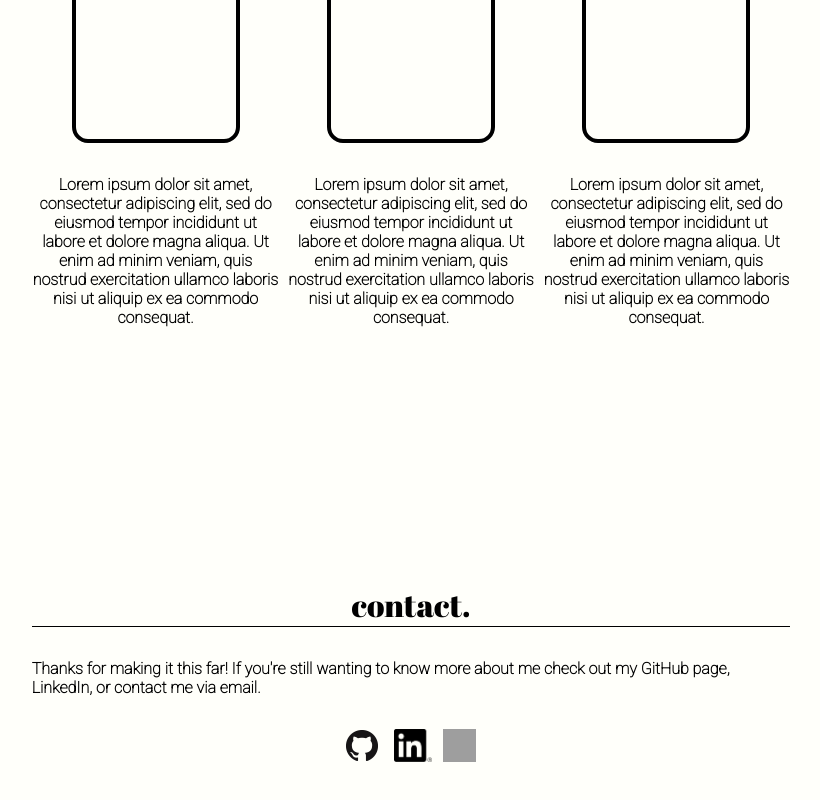
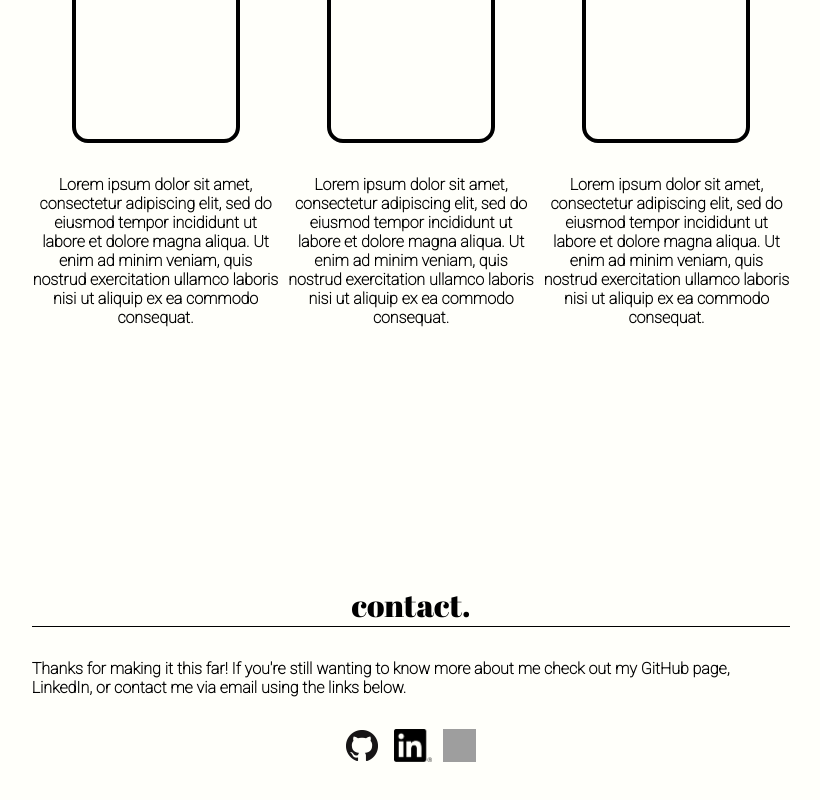
Before and after one commit to JackC91/portfolio, a React (Create React App) app: page / in a window 1280 px wide. Shown: the part 1264-2064 px from the top of the page, without its empty margins (229-1049 px from the left). Built offline with nearby package versions, Linux system fonts and the light colour scheme; grey boxes are pictures that could not be loaded.

Commit message:
contact text adjusted to reflect the links below

```diff
--- a/src/Components/Contact/contact.js
+++ b/src/Components/Contact/contact.js
@@ -6,7 +6,7 @@ export default function Contact() {
     return (
         <div id="contact" className="contact_me">
             <p className="contact_title">contact.</p>
-            <p className="contact_body">Thanks for making it this far! If you're still wanting to know more about me check out my GitHub page, LinkedIn, or contact me via email.</p>
+            <p className="contact_body">Thanks for making it this far! If you're still wanting to know more about me check out my GitHub page, LinkedIn, or contact me via email using the links below.</p>
             <div className="contact_logo"><GitLogo/><LinkedLogo/><EmailLogo/></div>
         </div>
     )
```
